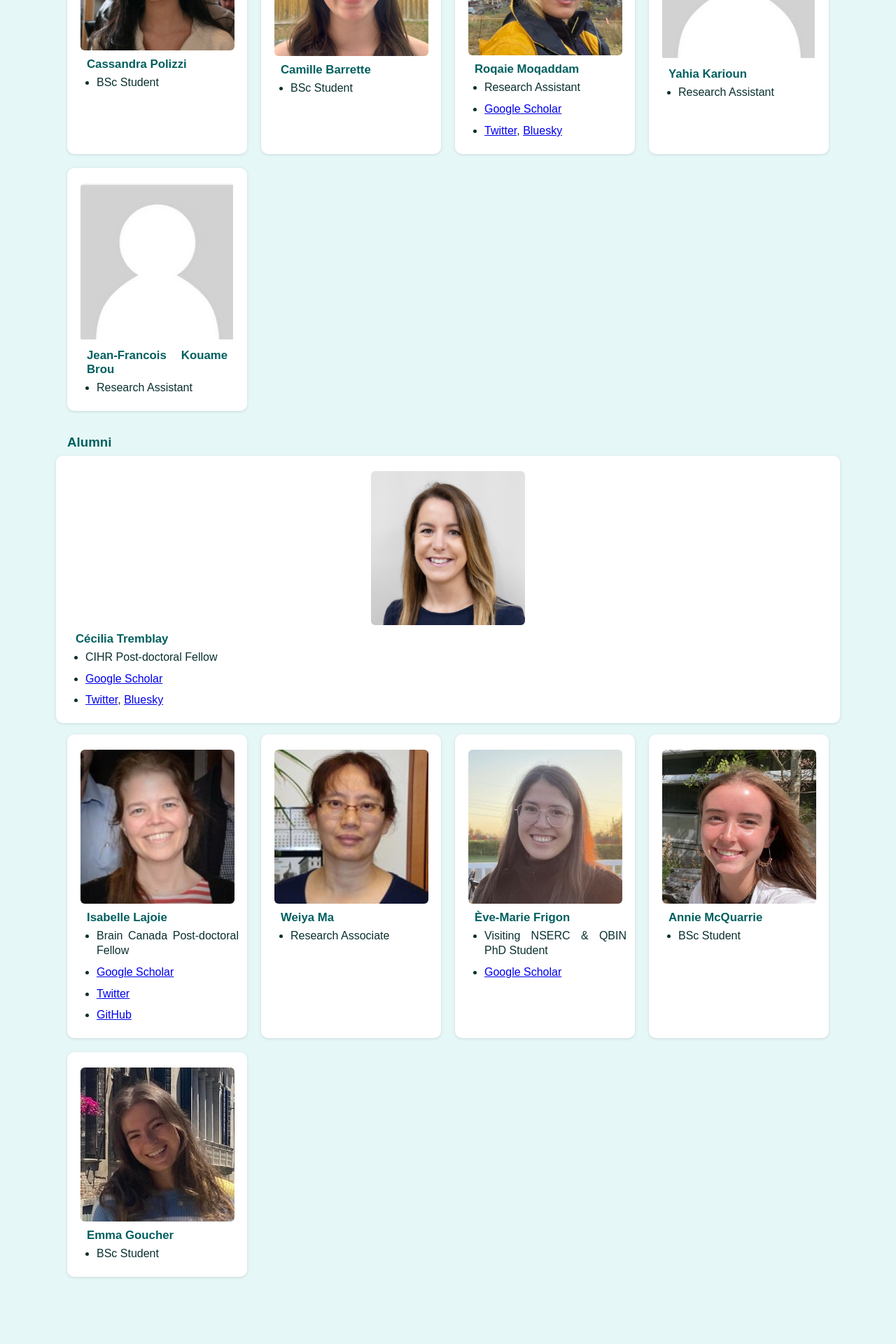
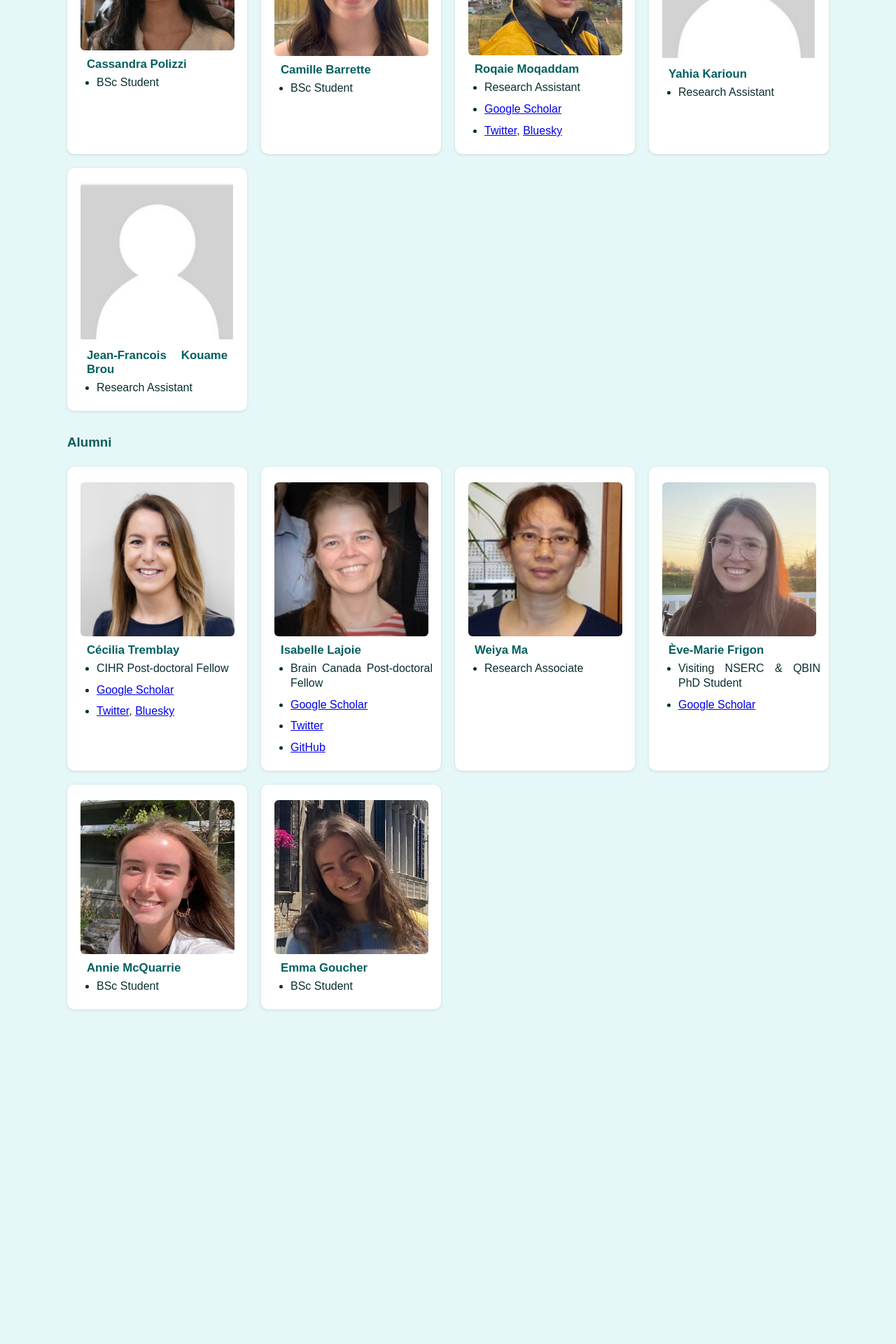
Before and after one commit to VANDAlab/VANDAlab.github.io, a Jekyll site: the page team.html, which Jekyll copies as it is, in a window 1280 px wide. Shown: the part 2139-4059 px from the top of the page at 70% size. Built offline with Jekyll 4.4.1, drawn with Linux system fonts in a browser that asks for light colours; after the commit the page ends 3677 px from its top, so only the background shows below that.

Commit message:
Update team.html

```diff
--- a/team.html
+++ b/team.html
@@ -196,7 +196,10 @@
 </div>
 
 <h3>Alumni</h3>
-    <div class="person">
+
+<div class="team-grid">
+
+     <div class="person">
         <img src="team/cecilia.jpg" alt="Cecilia">
         <h3>Cécilia Tremblay</h3>
         <ul>
@@ -206,7 +209,7 @@
             <a href="https://bsky.app/profile/did:plc:pu7retjo2wchlk5gyei5ylip" target="_blank">Bluesky</a></li>
             </ul>
     </div>
-<div class="team-grid">
+
     <div class="person">
         <img src="team/isabelle.jpg" alt="Isabelle Lajoie">
         <h3>Isabelle Lajoie</h3>
```
